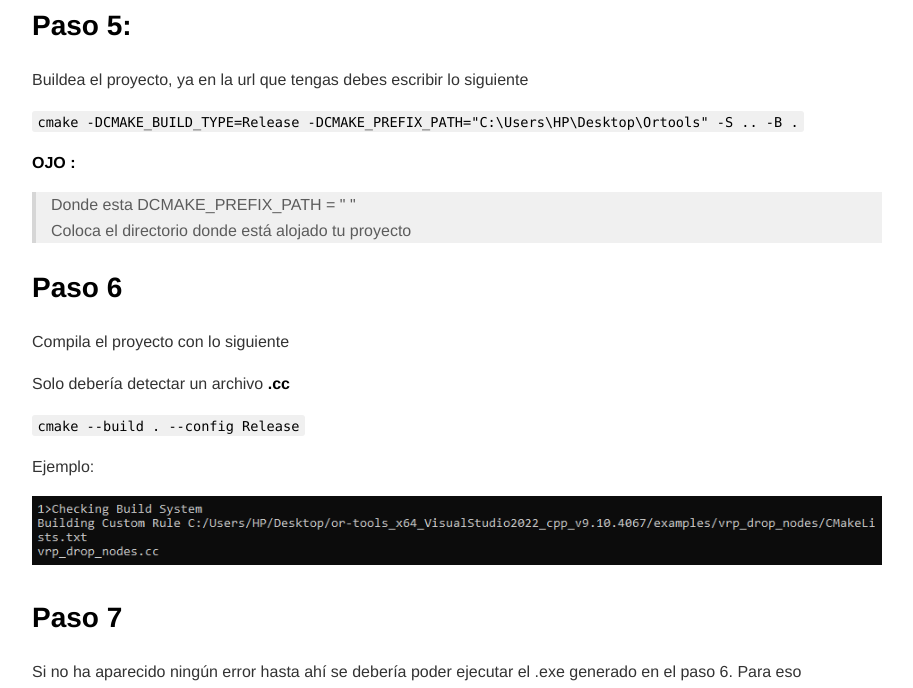
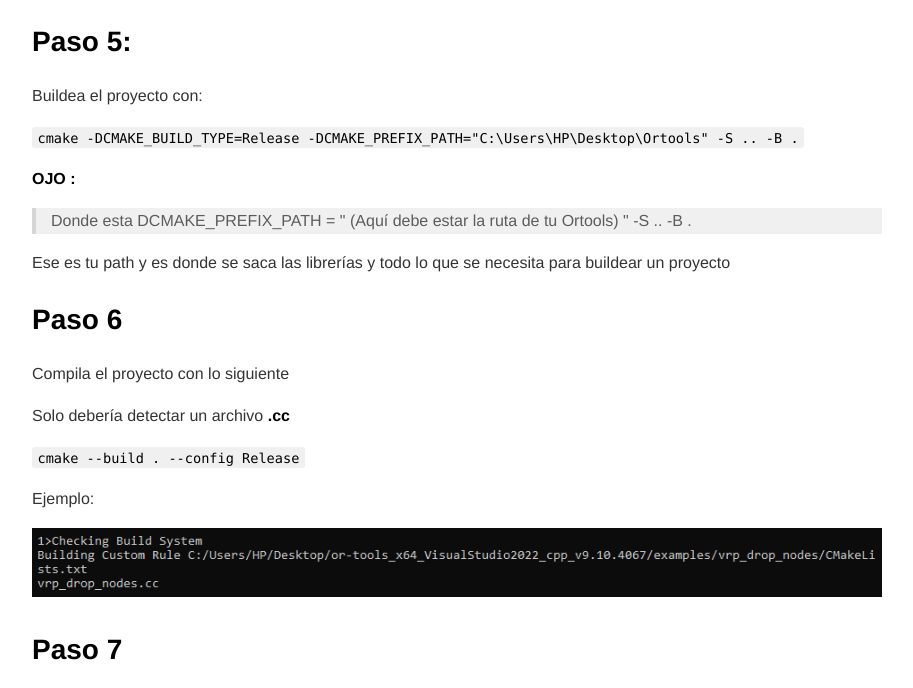
Before and after one commit to SebastianRojas6/Ortools-c-, a plain HTML site: page Index.html in a window 1280 px wide. Shown: the part 1176-1864 px from the top of the page, without its empty margins (183-1096 px from the left). Drawn offline with nearby package versions, Linux system fonts and the light colour scheme.

Commit message:
Index fixed

```diff
--- a/Index.html
+++ b/Index.html
@@ -827,10 +827,8 @@
         <li>Visual Studio (Enterprise/Community 2022/Enterprise 2022)</li>
       </ul>
       <h2 id="paso-1">Paso 1:</h2>
-      <p>
-        Ir al repositorio y descargar el proyecto<br />
-        <a href="https://github.com/google/or-tools">Descargar</a>
-      </p>
+      <p>Ir al repositorio y descargar el proyecto</p>
+      <p><a href="https://github.com/google/or-tools">Descargar</a></p>
       <h2 id="paso-2">Paso 2:</h2>
       <blockquote>
         <p>
@@ -860,9 +858,7 @@
 cd build
 </code></pre>
       <h2 id="paso-5">Paso 5:</h2>
-      <p>
-        Buildea el proyecto, ya en la url que tengas debes escribir lo siguiente
-      </p>
+      <p>Buildea el proyecto con:</p>
       <p>
         <code
           >cmake -DCMAKE_BUILD_TYPE=Release
@@ -872,10 +868,14 @@ cd build
       <p><strong>OJO :</strong></p>
       <blockquote>
         <p>
-          Donde esta DCMAKE_PREFIX_PATH = " "<br />
-          Coloca el directorio donde está alojado tu proyecto
+          Donde esta DCMAKE_PREFIX_PATH = " (Aquí debe estar la ruta de tu
+          Ortools) " -S .. -B .
         </p>
       </blockquote>
+      <p>
+        Ese es tu path y es donde se saca las librerías y todo lo que se
+        necesita para buildear un proyecto
+      </p>
       <h2 id="paso-6">Paso 6</h2>
       <p>Compila el proyecto con lo siguiente</p>
       <p>Solo debería detectar un archivo <strong>.cc</strong></p>
@@ -1044,9 +1044,8 @@ cd build
       <p><strong>OJO :</strong></p>
       <blockquote>
         <p>
-          Donde esta DCMAKE_PREFIX_PATH = " "<br />
-          Coloca el directorio donde está alojado
-          <strong>Tu repositorio de Ortools</strong>
+          Donde esta DCMAKE_PREFIX_PATH = " (Aquí debe estar la ruta de tu
+          Ortools) " -S .. -B .
         </p>
       </blockquote>
       <p>
```
Also changed, not shown: 2 other files.
